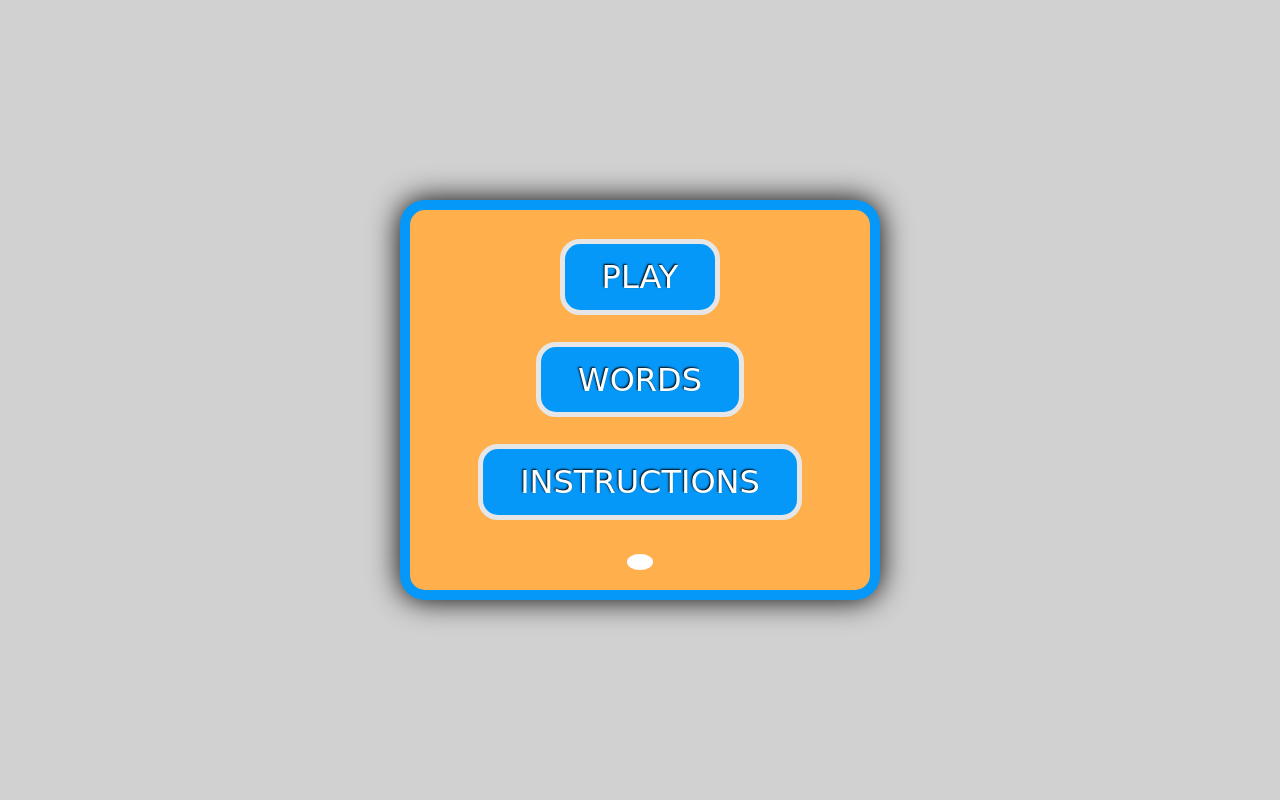
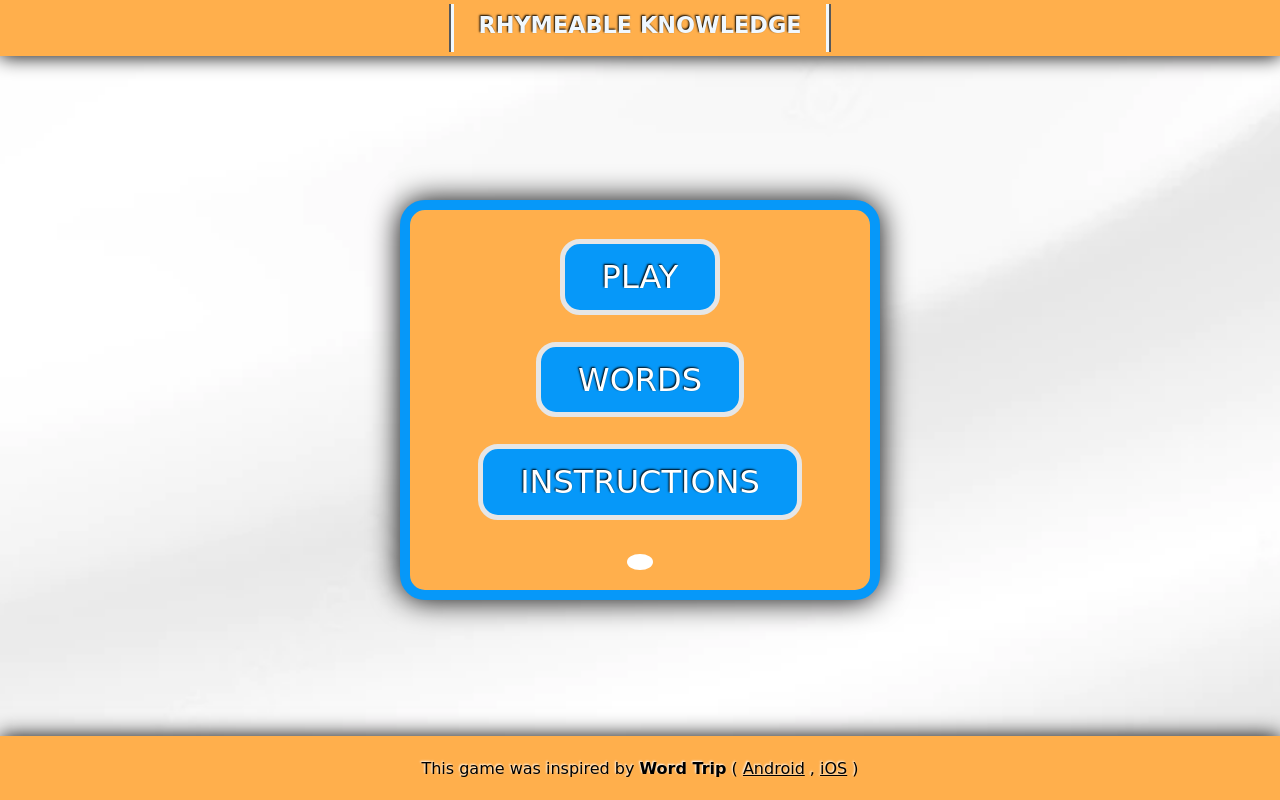
Before and after one commit to kiqueangulo/Browser-Game-Milestone-Project-1, a plain HTML site: page home.html in a window 1280 px wide. Drawn offline with Linux system fonts and the light colour scheme.

Commit message:
home page style finished

```diff
--- a/home.html
+++ b/home.html
@@ -13,6 +13,11 @@
     <script src="./home/buttons.js"></script>
 </head>
 <body>
+    <nav>
+        <ul>
+            <li id="game-name">RHYMEABLE KNOWLEDGE</li>
+        </ul>
+    </nav>
     <div id="container">
         <div class="option-container one">
             <a class="click play" href="./game.html?word=random">PLAY<span>Take a random word, if you dare!</span></a>
@@ -44,5 +49,10 @@
             <i class="fa fa-volume icon"></i>
         </div>
     </div>
+    <footer>
+        <div id="credits">
+            <p>This game was inspired by <b>Word Trip</b> ( <a href="https://play.google.com/store/apps/details?id=in.playsimple.wordtrip&hl=es_US&gl=US">Android</a> , <a href="https://apps.apple.com/us/app/word-trip-word-puzzles-games/id1214223596">iOS</a> )</p>
+        </div>
+    </footer>
 </body>
 </html>
--- a/home/home.css
+++ b/home/home.css
@@ -1,13 +1,64 @@
 @import url('https://fonts.googleapis.com/css2?family=Fredoka+One&display=swap');
 
+:root {
+    --bg-container: hsl(33, 100%, 65%);
+    --bd-container: hsl(204, 95%, 50%);
+    --font: 'Fredoka Ona', cursive;
+}
 * {
     padding: 0;
     margin: 0;
     box-sizing: border-box;
-    /* border: 1px solid black; */
 }
 body{
     background-color: hsl(0, 0%, 82%);
+    background-image: url(./assets/background.webp);
+    background-size: 300%;
+    animation: bg-motion 25s infinite alternate;
+}
+@keyframes bg-motion {
+    0% {
+        background-position: left;
+    }
+    100% {
+        background-position: right;
+    }
+}
+nav {
+    min-height: 7vh;
+    margin-top: -16px;
+    background-color: hsl(33, 100%, 65%);
+    box-shadow: 0px 0px 20px 0.5px hsl(0, 0%, 0%);
+}
+ul {
+    width: 60%;
+    margin: auto;
+    margin-top: 1rem;
+    margin-bottom: 1rem;
+    display: flex;
+    justify-content: center;
+}
+li {
+    list-style: none;
+    height: 6vh;
+    padding-top: 1rem;
+    font-family: var(--font);
+    font-size: 1.2rem;
+    font-weight: 600;
+    color: aliceblue;
+    text-shadow: -1px -1px 2px hsl(0, 0%, 0%);
+}
+#game-name {
+    width: fit-content;
+    margin-top: 0.25rem;
+    margin-bottom: 0.25rem;
+    padding: 0.5rem 1.5rem;
+    box-shadow:
+        2px 0px rgb(88, 88, 88),
+        -2px 0px rgb(88, 88, 88);
+    font-size: 1.4rem;
+    border-left: 3px solid aliceblue;
+    border-right: 3px solid aliceblue;
 }
 #container {
     position: absolute;
@@ -19,9 +70,9 @@ body{
     display: flex;
     flex-flow: column nowrap;
     justify-content: space-between;
-    border: 10px solid hsl(204, 95%, 50%);
+    border: 10px solid var(--bd-container);
     border-radius: 25px;
-    background-color: hsl(33, 100%, 65%);
+    background-color: var(--bg-container);
     box-shadow: 0px 0px 30px;
 }
 .option-container {
@@ -41,10 +92,10 @@ body{
     text-decoration: none;
     text-align: center;
     font-size: 2rem;
-    font-family: 'Fredoka Ona', cursive;
+    font-family: var(--font);
     text-shadow: -1px -1px 2px hsl(0, 0%, 0%);
     color: rgb(255, 255, 255);
-    background-color: hsl(204, 95%, 50%);
+    background-color: var(--bd-container);
     border-radius: 20px;
     border: 5px solid hsl(0, 0%, 90%);
     cursor: pointer;
@@ -92,7 +143,7 @@ body{
     z-index: 1;
     border-radius: 25px;
     background-color: aliceblue;
-    font-family: 'Fredoka Ona', cursive;
+    font-family: var(--font);
 }
 .word-selection p {
     height: 30vh;
@@ -130,7 +181,7 @@ body{
     width: 60%;
     border-radius: 8px;
     text-align: center;
-    font-family: 'Fredoka Ona', cursive;
+    font-family: var(--font);
     font-size: 120%;
 }
 #form button {
@@ -140,7 +191,7 @@ body{
     border-radius: 8px;
     border: none;
     box-shadow: 0px 0px 4px hsl(0, 0%, 0%);
-    font-family: 'Fredoka Ona', cursive;
+    font-family: var(--font);
     font-size: 120%;
     cursor: pointer;
 }
@@ -157,3 +208,22 @@ body{
     background-color: hsl(0, 0%, 100%);
     cursor: pointer;
 }
+footer {
+    position: absolute;
+    bottom: 0px;
+    width: 100vw;
+    height: 4rem;
+    background-color: var(--bg-container);
+    box-shadow: 0px 0px 20px;
+    display: flex;
+    justify-content: center;
+    align-items: center;
+}
+#credits p {
+    font-family: var(--font);
+    color: black;
+    text-shadow: -1px -1px 2px hsl(0, 0%, 100%);
+}
+#credits a {
+    color: black;
+}
--- a/home/instructions.css
+++ b/home/instructions.css
@@ -13,7 +13,7 @@ nav {
     min-height: 7vh;
     margin-top: -16px;
     background-color: hsl(33, 100%, 65%);
-    box-shadow: 0px 0px 20px 5px hsl(0, 0%, 0%);
+    box-shadow: 0px 0px 20px 0.5px hsl(0, 0%, 0%);
 }
 ul {
     width: 60%;
@@ -24,11 +24,11 @@ ul {
 }
 li {
     display: inline-block;
+    list-style: none;
 }
 li, li a {
     height: 6vh;
     padding-top: 1rem;
-    list-style: none;
     text-decoration: none;
     font-size: 1.2rem;
     font-weight: 600;
@@ -49,8 +49,8 @@ li a i {
     margin-bottom: 0.25rem;
     padding: 0.5rem 1.5rem;
     box-shadow:
-    2px 0px rgb(88, 88, 88),
-    -2px 0px rgb(88, 88, 88);
+        2px 0px rgb(88, 88, 88),
+        -2px 0px rgb(88, 88, 88);
     font-size: 1.4rem;
     border-left: 3px solid aliceblue;
     border-right: 3px solid aliceblue;
```
Also changed, not shown: home/assets/background.webp (added).
